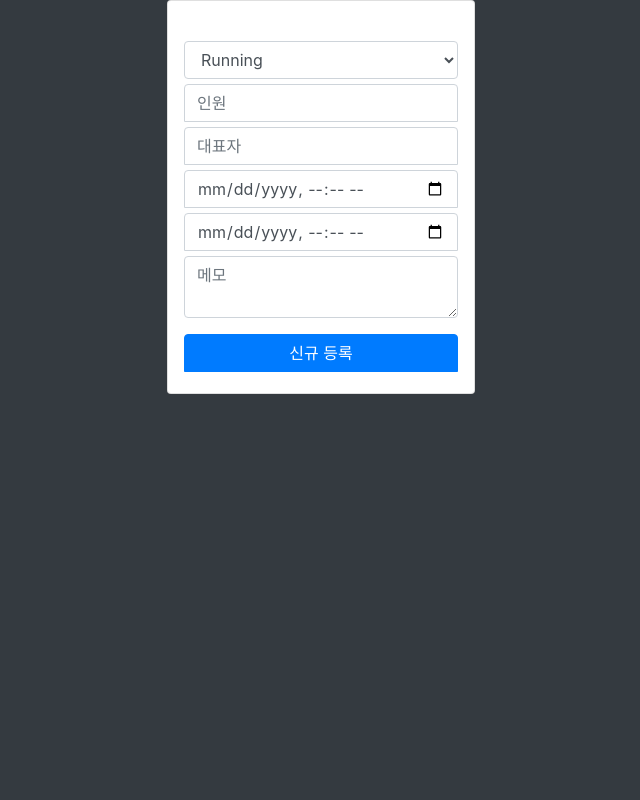
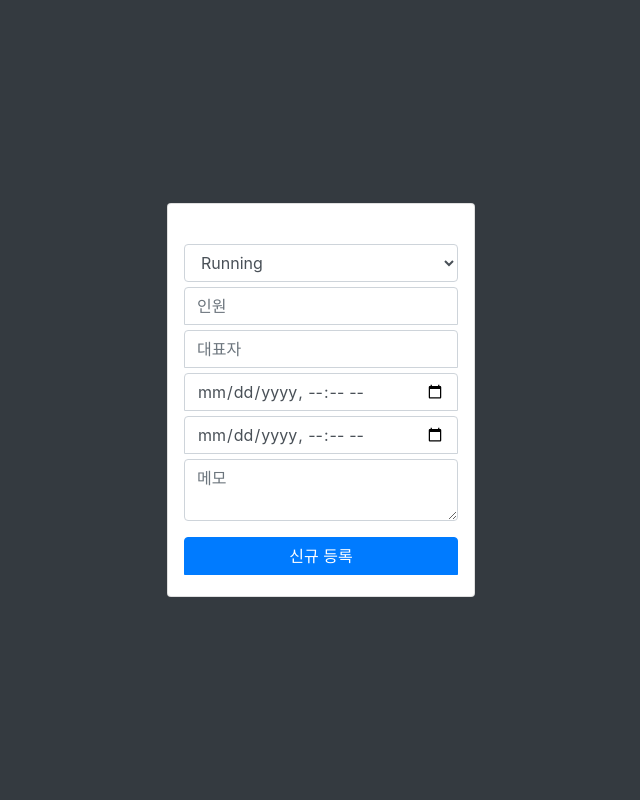
Before and after one commit to nino3116/OpencvProject, a Flask app: page /mode/schedule/ in a window 1280 px wide. Shown: the whole page, without its empty margins (319-959 px from the left). Run offline with Flask 3, Linux system fonts and the light colour scheme; the visitor is signed in with stand-in values (Sample User, id 1); parts of the project's set-up code (start-up, migrations or seed data) failed here and were passed over; some libraries are stand-ins or nearby versions.

Commit message:
Css: 스케줄 추가 창 가운데 정렬

```diff
--- a/apps/mode/templates/mode/base.html
+++ b/apps/mode/templates/mode/base.html
@@ -13,7 +13,7 @@
       href="{{ url_for ('mode.static', filename='style.css') }}" />
     <title>{% block title %}{% endblock %}</title>
   </head>
-  <body class="d-flex h-100 text-center bg-dark text-white">
+  <body class="d-flex align-items-center p-5 bg-dark text-white">
     {% block content %}{% endblock %}
   </body>
   <script src="https://code.jquery.com/jquery-3.6.4.min.js"></script>
```
